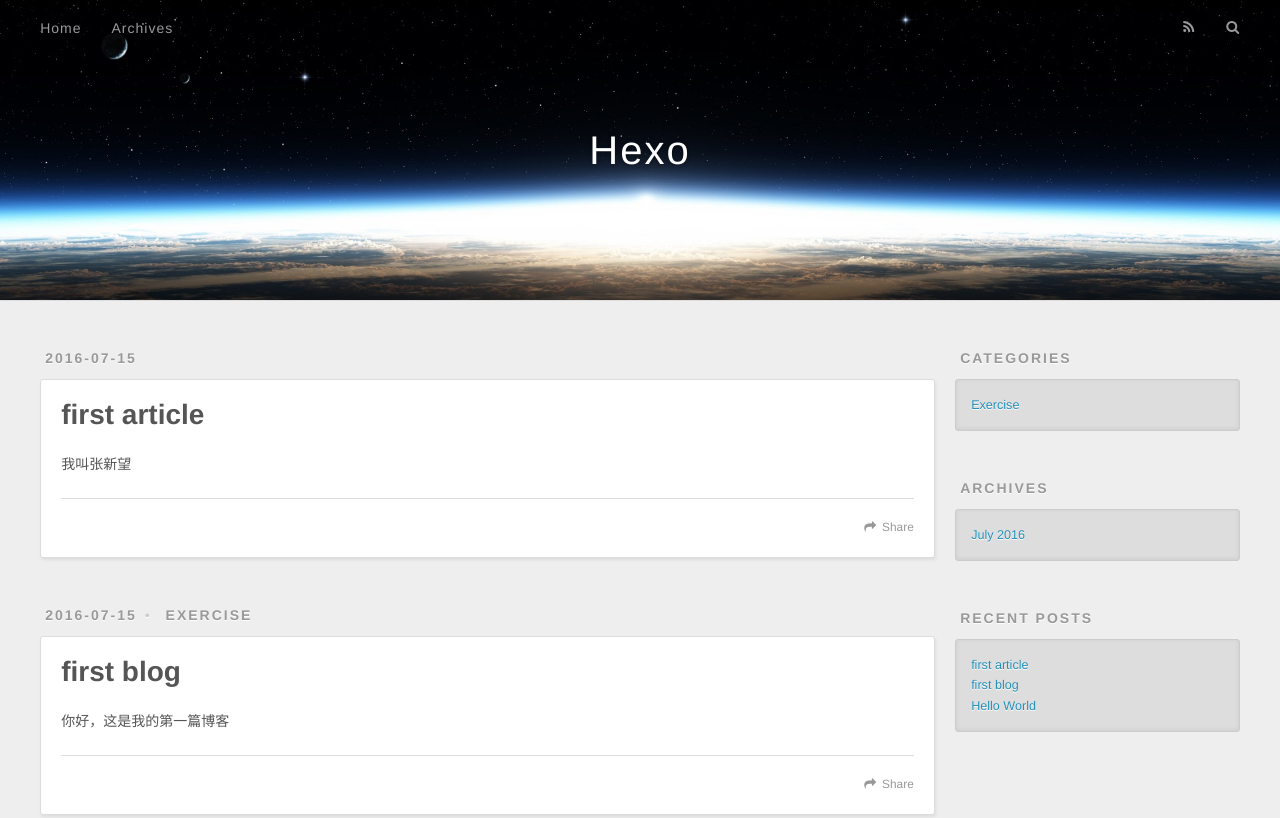
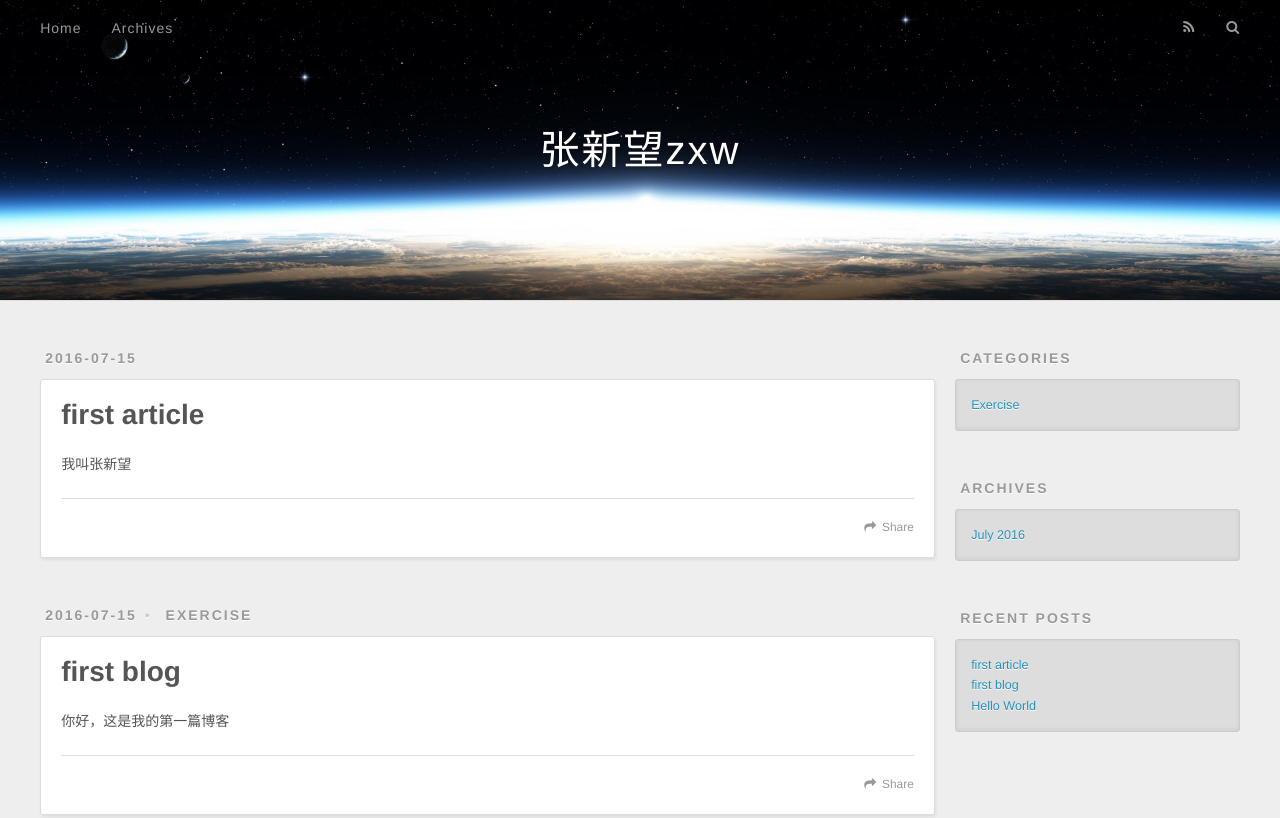
Before and after one commit to Zegendary/zegendary.github.io, a plain HTML site: page index.html in a window 1280 px wide. Shown: the top 818 px of the page. Drawn offline with nearby package versions, Linux system fonts and the light colour scheme.

Commit message:
Update index.html

```diff
--- a/index.html
+++ b/index.html
@@ -33,7 +33,7 @@
   <div id="header-outer" class="outer">
     <div id="header-title" class="inner">
       <h1 id="logo-wrap">
-        <a href="/" id="logo">Hexo</a>
+        <a href="/" id="logo">张新望zxw</a>
       </h1>
 
     </div>
```
